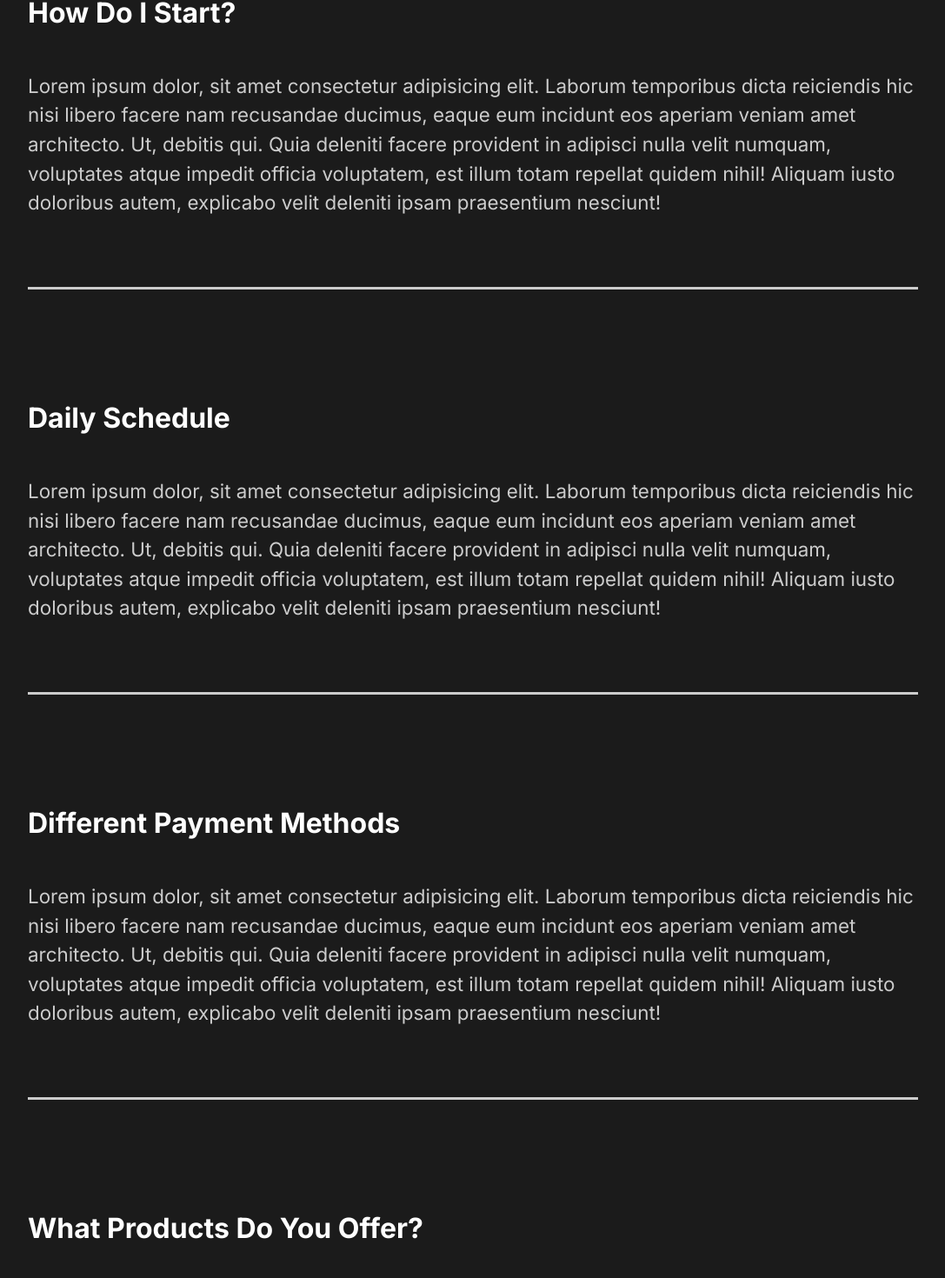
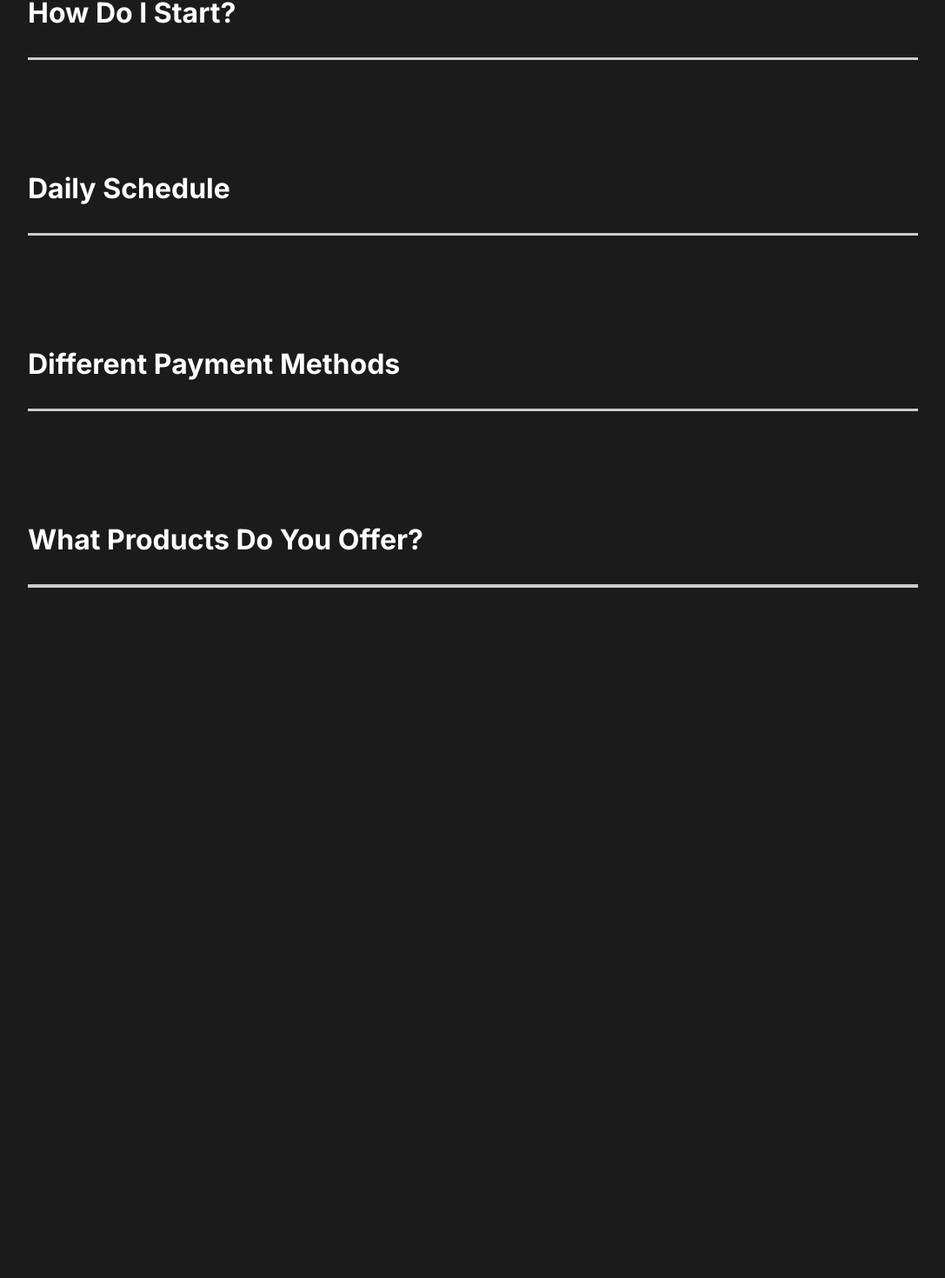
Before and after one commit to NickBanken/capture, a React (Create React App) app: page / in a window 1280 px wide. Shown: the part 2450-3920 px from the top of the page at 87% size, without its empty margins (96-1183 px from the left). After the commit the page ends 3286 px from the top, so only its background shows below. Built offline with nearby package versions, Linux system fonts and the light colour scheme.

Commit message:
animation transitions on the FAQ sections

```diff
--- a/src/animation.js
+++ b/src/animation.js
@@ -72,3 +72,14 @@ export const sliderContainer = {
   hidden: { opacity: 1 },
   show: { opacity: 1, transition: { staggerChildren: 0.15, ease: "easeOut" } },
 };
+
+export const scrollReveal = {
+  hidden: { opacity: 0, scale: 1.2, transition: { duration: 0.5 } },
+  show: {
+    opacity: 1,
+    scale: 1,
+    transition: {
+      duration: 0.5,
+    },
+  },
+};
--- a/src/components/FaqSection.js
+++ b/src/components/FaqSection.js
@@ -1,77 +1,113 @@
 import React, { useState } from "react";
 import styled from "styled-components";
 import { About } from "../styles";
+import Toggle from "./Toggle";
+import { AnimateSharedLayout } from "framer-motion";
+import { motion } from "framer-motion";
+import { fade, scrollReveal } from "../animation";
+import { useScroll } from "./useScroll";
 
 const FaqSection = () => {
-  const [faqToggle, setFaqToggle] = useState(false);
+  const [element, controls] = useScroll();
   return (
-    <Faq>
+    <Faq
+      variants={scrollReveal}
+      ref={element}
+      animate={controls}
+      initial="hidden"
+    >
       <h2>
         Any Questions <span>FAQ</span>
       </h2>
-      <div onClick={() => setFaqToggle(!faqToggle)} className="question">
-        <h4>How Do I Start?</h4>
-        <div className="awnser">
+      <AnimateSharedLayout>
+        <Toggle title={"How Do I Start?"}>
+          <motion.div
+            variants={fade}
+            animate="show"
+            initial="hidden"
+            className="awnser"
+            layout
+          >
+            <p>Lorem ipsum dolor, sit amet consectetur</p>
+
             <p>
               Lorem ipsum dolor, sit amet consectetur adipisicing elit. Laborum
               temporibus dicta reiciendis hic nisi libero facere nam recusandae
-            ducimus, eaque eum incidunt eos aperiam veniam amet architecto. Ut,
-            debitis qui. Quia deleniti facere provident in adipisci nulla velit
-            numquam, voluptates atque impedit officia voluptatem, est illum
-            totam repellat quidem nihil! Aliquam iusto doloribus autem,
+              ducimus, eaque eum incidunt eos aperiam veniam amet architecto.
+              Ut, debitis qui. Quia deleniti facere provident in adipisci nulla
+              velit numquam, voluptates atque impedit officia voluptatem, est
+              illum totam repellat quidem nihil! Aliquam iusto doloribus autem,
               explicabo velit deleniti ipsam praesentium nesciunt!
             </p>
-        </div>
-        <div className="faq-line"></div>
-      </div>
+          </motion.div>
+        </Toggle>
+        <Toggle title={"Daily Schedule"}>
+          <motion.div
+            variants={fade}
+            animate="show"
+            initial="hidden"
+            exit="hidden"
+            layout
+            className="awnser"
+          >
+            <p>Lorem ipsum dolor, sit amet consectetur</p>
 
-      <div className="question">
-        <h4>Daily Schedule</h4>
-        <div className="awnser">
             <p>
               Lorem ipsum dolor, sit amet consectetur adipisicing elit. Laborum
               temporibus dicta reiciendis hic nisi libero facere nam recusandae
-            ducimus, eaque eum incidunt eos aperiam veniam amet architecto. Ut,
-            debitis qui. Quia deleniti facere provident in adipisci nulla velit
-            numquam, voluptates atque impedit officia voluptatem, est illum
-            totam repellat quidem nihil! Aliquam iusto doloribus autem,
+              ducimus, eaque eum incidunt eos aperiam veniam amet architecto.
+              Ut, debitis qui. Quia deleniti facere provident in adipisci nulla
+              velit numquam, voluptates atque impedit officia voluptatem, est
+              illum totam repellat quidem nihil! Aliquam iusto doloribus autem,
               explicabo velit deleniti ipsam praesentium nesciunt!
             </p>
-        </div>
-        <div className="faq-line"></div>
-      </div>
+          </motion.div>
+        </Toggle>
 
-      <div className="question">
-        <h4>Different Payment Methods</h4>
-        <div className="awnser">
+        <Toggle title={"Different Payment Methods"}>
+          <motion.div
+            variants={fade}
+            animate="show"
+            initial="hidden"
+            className="awnser"
+            layout
+          >
+            <p>Lorem ipsum dolor, sit amet consectetur</p>
+
             <p>
               Lorem ipsum dolor, sit amet consectetur adipisicing elit. Laborum
               temporibus dicta reiciendis hic nisi libero facere nam recusandae
-            ducimus, eaque eum incidunt eos aperiam veniam amet architecto. Ut,
-            debitis qui. Quia deleniti facere provident in adipisci nulla velit
-            numquam, voluptates atque impedit officia voluptatem, est illum
-            totam repellat quidem nihil! Aliquam iusto doloribus autem,
+              ducimus, eaque eum incidunt eos aperiam veniam amet architecto.
+              Ut, debitis qui. Quia deleniti facere provident in adipisci nulla
+              velit numquam, voluptates atque impedit officia voluptatem, est
+              illum totam repellat quidem nihil! Aliquam iusto doloribus autem,
               explicabo velit deleniti ipsam praesentium nesciunt!
             </p>
-        </div>
-        <div className="faq-line"></div>
-      </div>
+          </motion.div>
+        </Toggle>
 
-      <div className="question">
-        <h4>What Products Do You Offer?</h4>
-        <div className="awnser">
+        <Toggle title={"What Products Do You Offer?"}>
+          <motion.div
+            variants={fade}
+            animate="show"
+            initial="hidden"
+            className="awnser"
+            layout
+          >
+            <p>Lorem ipsum dolor, sit amet consectetur</p>
+
             <p>
               Lorem ipsum dolor, sit amet consectetur adipisicing elit. Laborum
               temporibus dicta reiciendis hic nisi libero facere nam recusandae
-            ducimus, eaque eum incidunt eos aperiam veniam amet architecto. Ut,
-            debitis qui. Quia deleniti facere provident in adipisci nulla velit
-            numquam, voluptates atque impedit officia voluptatem, est illum
-            totam repellat quidem nihil! Aliquam iusto doloribus autem,
+              ducimus, eaque eum incidunt eos aperiam veniam amet architecto.
+              Ut, debitis qui. Quia deleniti facere provident in adipisci nulla
+              velit numquam, voluptates atque impedit officia voluptatem, est
+              illum totam repellat quidem nihil! Aliquam iusto doloribus autem,
               explicabo velit deleniti ipsam praesentium nesciunt!
             </p>
-        </div>
-        <div className="faq-line"></div>
-      </div>
+          </motion.div>
+        </Toggle>
+      </AnimateSharedLayout>
     </Faq>
   );
 };
@@ -96,6 +132,7 @@ const Faq = styled(About)`
   .question {
     padding: 3rem 0rem;
     cursor: pointer;
+    overflow: hidden;
   }
 
   .anwser {
--- a/src/components/ServicesSection.js
+++ b/src/components/ServicesSection.js
@@ -9,10 +9,23 @@ import home2 from "../img/home2.png";
 import styled from "styled-components";
 //styles
 import { About, Description, Image } from "../styles";
+import { useScroll } from "./useScroll";
+
+//Test
+import { useInView } from "react-intersection-observer";
+import { useAnimation } from "framer-motion";
+import { fade } from "../animation";
 
 const ServicesSection = () => {
+  const [element, controls] = useScroll();
   return (
-    <Services>
+    <Services
+      variants={fade}
+      animate={controls}
+      ref={element}
+      animate={controls}
+      initial="hidden"
+    >
       <Description>
         <h2>
           High <span>quality</span> services
--- /dev/null
+++ b/src/components/Toggle.js
@@ -0,0 +1,20 @@
+import { motion } from "framer-motion";
+import React, { useState } from "react";
+import styled from "styled-components";
+
+const Toggle = ({ children, title }) => {
+  const [toggle, setToggle] = useState(false);
+  return (
+    <motion.div layout className="question" onClick={() => setToggle(!toggle)}>
+      <FaqTitle layout>{title}</FaqTitle>
+      {toggle ? children : ""}
+      <div className="faq-line"></div>
+    </motion.div>
+  );
+};
+
+const FaqTitle = styled(motion.h4)`
+  background-color: #1b1b1b;
+`;
+
+export default Toggle;
--- /dev/null
+++ b/src/components/useScroll.js
@@ -0,0 +1,14 @@
+import { useInView } from "react-intersection-observer";
+import { useAnimation } from "framer-motion";
+
+export const useScroll = () => {
+  const controls = useAnimation();
+  const [element, view] = useInView({ threshold: 0.3 });
+  console.log(view);
+  if (view) {
+    controls.start("show");
+  } else {
+    controls.start("hidden");
+  }
+  return [element, controls];
+};
--- a/src/styles.js
+++ b/src/styles.js
@@ -1,7 +1,8 @@
 import styled from "styled-components";
+import { motion } from "framer-motion";
 
 //Styled component
-export const About = styled.div`
+export const About = styled(motion.div)`
   min-height: 90vh;
   display: flex;
   align-items: center;
```
Lines whose indentation alone changed are shown as unchanged.
